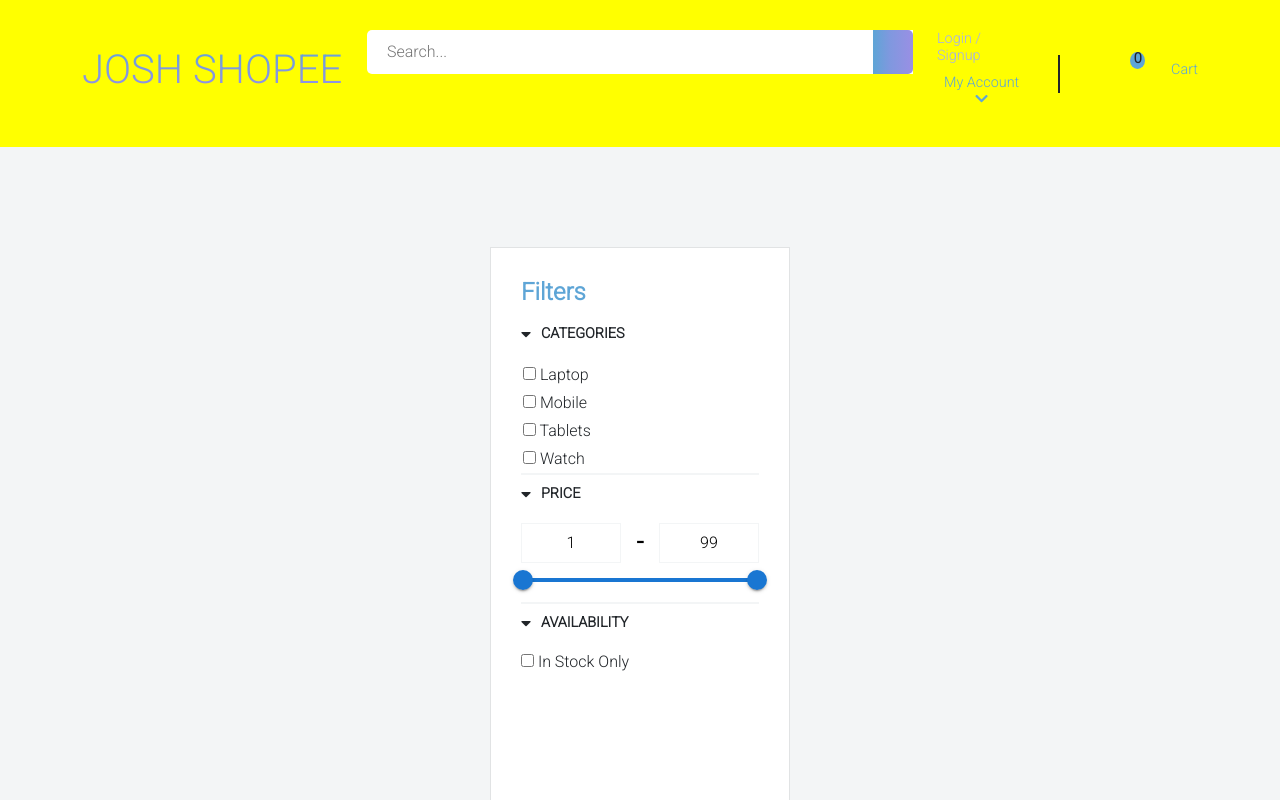
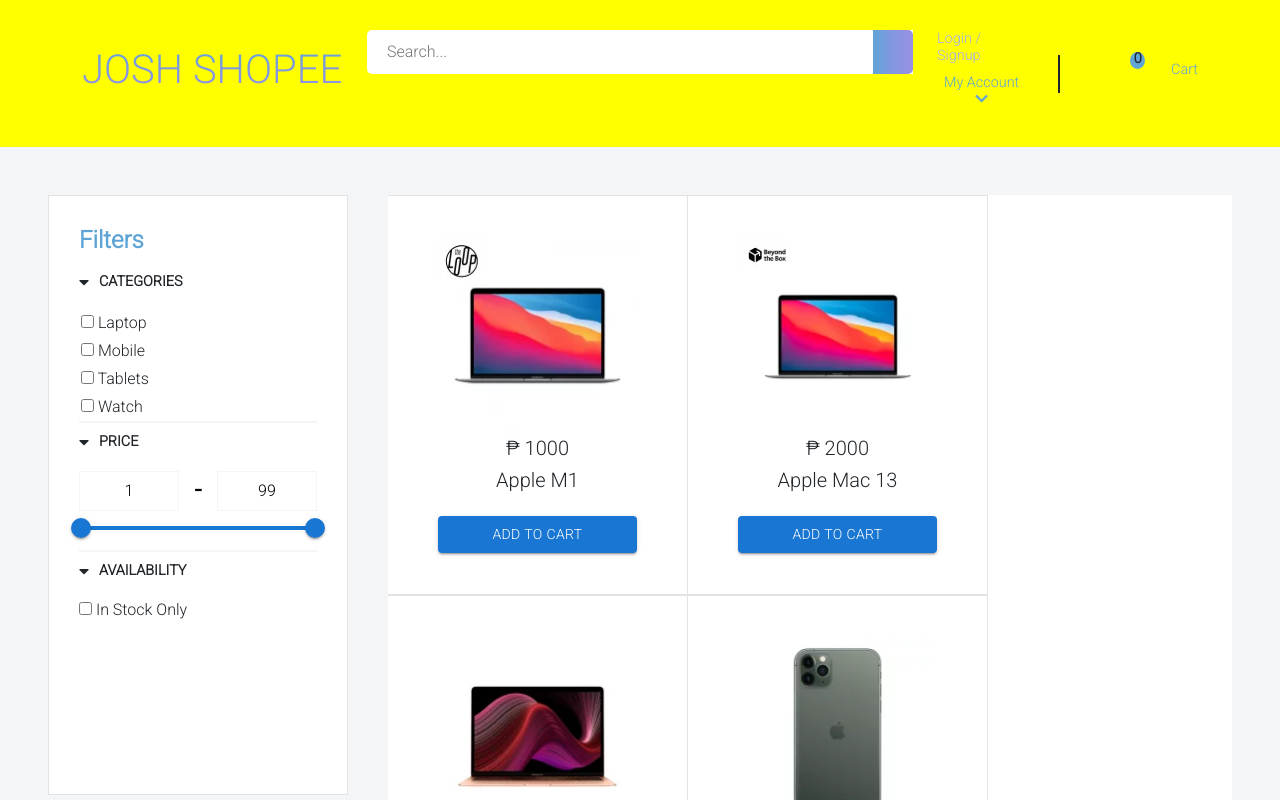
Before and after one commit to joshbenandiel/ecommerce, a React (Create React App) app: page /search in a window 1280 px wide. Shown: the top 800 px of the page. Built offline with nearby package versions, Linux system fonts and the light colour scheme.

Commit message:
search-alignment

```diff
--- a/src/components/Navbar.jsx
+++ b/src/components/Navbar.jsx
@@ -6,8 +6,6 @@
 import Autocomplete from '@mui/material/Autocomplete';
 import Chip from '@mui/material/Chip';
 import { Link } from "react-router-dom";
-
-
 import { useSelector } from 'react-redux'
 import { setUseProxies } from 'immer';
 import Search from './Search'
@@ -35,8 +33,6 @@
 
   const searchFilter = (e) => {
    setSearchTerm(e.target.value);
-   console.log(productsInCart);
-   console.log(searchTerm);
   }
 
   return (
--- a/src/components/Search.jsx
+++ b/src/components/Search.jsx
@@ -1,13 +1,23 @@
-import React from 'react'
+import React , { useState } from 'react'
 import Navbar from './Navbar'
 import Footer from './Footer'
+import SearchCategories from './SearchCategories'
 import SearchItems from './SearchItems'
+import '../styles/Search.css'
+
+
 
 const Search = () => {
+
   return (
     <div>
-      <Navbar/>
-      <SearchItems/>
+      <Navbar
+      />
+      <div className="search-main-wrapper d-flex p-5">
+        <SearchCategories/>
+        <SearchItems
+        />
+      </div>
       <Footer/>
     </div>
   )
--- /dev/null
+++ b/src/components/SearchCategories.jsx
@@ -0,0 +1,124 @@
+import React from 'react'
+import '../styles/SearchCategories.css'
+import Checkbox from '@mui/material/Checkbox';
+import { useState } from 'react'
+import Slider from '@mui/material/Slider';
+
+
+
+
+
+const SearchItemsCategories = () => {
+
+  const [categoriesDropDown , setCategoriesDropDown] = useState(false);
+  const [priceDropDown , setpriceDropDown] = useState(false);
+  const [availDropDown , setAvailDropDown] = useState(false);
+
+  const [value, setValue] = React.useState([1, 99]);
+
+  const handleChange = (event, newValue) => {
+    setValue(newValue);
+  };
+
+  return (
+    <div className="search-main-container">
+      <div className="filters-sections">
+        <h1 className="mb-3">Filters</h1>
+        {categoriesDropDown ?
+        <div className="categories-wrapper">
+          <div
+          onClick={()=> {
+            setCategoriesDropDown(!categoriesDropDown);
+          }}
+          className="categories-section d-flex">
+            <span><i class="fas fa-caret-up"></i></span>
+            <p className="categories-text">CATEGORIES</p>
+          </div>
+        </div>
+        :
+        <div className="categories-wrapper">
+          <div
+          onClick={()=> {
+            setCategoriesDropDown(!categoriesDropDown);
+          }}
+          className="categories-section d-flex">
+            <span><i class="fas fa-caret-down"></i></span>
+            <p className="categories-text">CATEGORIES</p>
+          </div>
+          <div className="categories-checkbox-items">
+            <li><input type="checkbox"/> Laptop</li>
+            <li><input type="checkbox"/> Mobile</li>
+            <li><input type="checkbox"/> Tablets</li>
+            <li><input type="checkbox"/> Watch</li>
+          </div>
+        </div>
+        }
+        {priceDropDown ?
+         <div className="price-wrapper">
+          <div
+          onClick={() => {
+            setpriceDropDown(!priceDropDown);
+          }}
+          className="price-section d-flex mt-2">
+              <span><i class="fas fa-caret-up"></i></span>
+              <p className="categories-text">PRICE</p>
+          </div>
+         </div>
+        :
+        <div className="price-wrapper">
+          <div
+          onClick={() => {
+            setpriceDropDown(!priceDropDown);
+          }}
+          className="price-section d-flex mt-2">
+              <span><i class="fas fa-caret-down"></i></span>
+              <p className="categories-text">PRICE</p>
+          </div>
+          <div className="d-flex justify-content-between align-items-center price-range">
+            <input className="range-input" value={value[0]}></input>
+            <h1 className="mt-2 text-black">-</h1>
+            <input className="range-input" value={value[1]}></input>
+          </div>
+          <Slider
+            getAriaLabel={() => ''}
+            value={value}
+            onChange={handleChange}
+            valueLabelDisplay="auto"
+          />
+        </div>
+        }
+        {availDropDown ?
+
+        <div className="avail-wrapper">
+          <div
+          onClick={()=> {
+            setAvailDropDown(!availDropDown)
+          }}
+          className="available-section d-flex mt-2">
+            <span><i class="fas fa-caret-up"></i></span>
+            <p className="categories-text">AVAILABILITY</p>
+          </div>
+        </div>
+        :
+
+        <div className="avail-wrapper">
+          <div
+          onClick={()=> {
+            setAvailDropDown(!availDropDown)
+          }}
+          className="available-section d-flex mt-2">
+            <span><i class="fas fa-caret-down"></i></span>
+            <p className="categories-text">AVAILABILITY</p>
+          </div>
+          <div className="avail-list">
+            <li><input type="checkbox"/> In Stock Only</li>
+          </div>
+        </div>
+        }
+
+      </div>
+    </div>
+  )
+}
+
+export default SearchItemsCategories
--- a/src/components/SearchItems.jsx
+++ b/src/components/SearchItems.jsx
@@ -1,123 +1,31 @@
-import React from 'react'
+import React, { useState } from 'react'
 import '../styles/SearchItems.css'
-import Checkbox from '@mui/material/Checkbox';
-import { useState } from 'react'
-import Slider from '@mui/material/Slider';
+import { useSelector } from 'react-redux'
+import Button from '@mui/material/Button';
+
+const SearchItems = ({searchTerm}) => {
 
 
-
-
-
-const SearchItems = () => {
-
-  const [categoriesDropDown , setCategoriesDropDown] = useState(false);
-  const [priceDropDown , setpriceDropDown] = useState(false);
-  const [availDropDown , setAvailDropDown] = useState(false);
-
-  const [value, setValue] = React.useState([1, 99]);
-
-  const handleChange = (event, newValue) => {
-    setValue(newValue);
-  };
+  const productsData = useSelector((state) => state.product.products);
 
   return (
-    <div className="search-main-container">
-      <div className="filters-sections">
-        <h1 className="mb-3">Filters</h1>
-        {categoriesDropDown ?
-        <div className="categories-wrapper">
-          <div
-          onClick={()=> {
-            setCategoriesDropDown(!categoriesDropDown);
-          }}
-          className="categories-section d-flex">
-            <span><i class="fas fa-caret-up"></i></span>
-            <p className="categories-text">CATEGORIES</p>
-          </div>
-        </div>
-        :
-        <div className="categories-wrapper">
-          <div
-          onClick={()=> {
-            setCategoriesDropDown(!categoriesDropDown);
-          }}
-          className="categories-section d-flex">
-            <span><i class="fas fa-caret-down"></i></span>
-            <p className="categories-text">CATEGORIES</p>
-          </div>
-          <div className="categories-checkbox-items">
-            <li><input type="checkbox"/> Laptop</li>
-            <li><input type="checkbox"/> Mobile</li>
-            <li><input type="checkbox"/> Tablets</li>
-            <li><input type="checkbox"/> Watch</li>
-          </div>
-        </div>
-        }
-        {priceDropDown ?
-         <div className="price-wrapper">
-          <div
-          onClick={() => {
-            setpriceDropDown(!priceDropDown);
-          }}
-          className="price-section d-flex mt-2">
-              <span><i class="fas fa-caret-up"></i></span>
-              <p className="categories-text">PRICE</p>
-          </div>
-         </div>
-        :
-        <div className="price-wrapper">
-          <div
-          onClick={() => {
-            setpriceDropDown(!priceDropDown);
-          }}
-          className="price-section d-flex mt-2">
-              <span><i class="fas fa-caret-down"></i></span>
-              <p className="categories-text">PRICE</p>
-          </div>
-          <div className="d-flex justify-content-between align-items-center price-range">
-            <input className="range-input" value={value[0]}></input>
-            <h1 className="mt-2 text-black">-</h1>
-            <input className="range-input" value={value[1]}></input>
-          </div>
-          <Slider
-            getAriaLabel={() => ''}
-            value={value}
-            onChange={handleChange}
-            valueLabelDisplay="auto"
-          />
-        </div>
-        }
-        {availDropDown ?
+    <>
+    <div className="search-items-container">
+      {productsData.map((item,key) => {
+          return (
+            <div className="search-items-wrapper">
+              <div className="search-items"key={key}>
+                  <img src={item.img} alt="item-picture"/>
+                  <h5>₱ {item.price}</h5>
+                  <h5>{item.series}</h5>
+                  <Button className="mt-3" variant="contained">Add to cart</Button>
+              </div>
+            </div>
+          )
+      })}
+    </div>
+    </>
 
-        <div className="avail-wrapper">
-          <div
-          onClick={()=> {
-            setAvailDropDown(!availDropDown)
-          }}
-          className="available-section d-flex mt-2">
-            <span><i class="fas fa-caret-down"></i></span>
-            <p className="categories-text">AVAILABILITY</p>
-          </div>
-        </div>
-        :
-
-        <div className="avail-wrapper">
-          <div
-          onClick={()=> {
-            setAvailDropDown(!availDropDown)
-          }}
-          className="available-section d-flex mt-2">
-            <span><i class="fas fa-caret-down"></i></span>
-            <p className="categories-text">AVAILABILITY</p>
-          </div>
-          <div className="avail-list">
-            <li><input type="checkbox"/> In Stock Only</li>
-          </div>
-        </div>
-        }
-
-      </div>
-    </div>
   )
 }
 
--- /dev/null
+++ b/src/styles/Search.css
@@ -0,0 +1,6 @@
+.search-main-wrapper {
+  background-color: #F3F5F6;
+  width: 100%;
+  height: auto;
+
+}
--- /dev/null
+++ b/src/styles/SearchCategories.css
@@ -0,0 +1,71 @@
+.search-main-container {
+  height: 100vh;
+  display: flex;
+  justify-content: center;
+  margin-right: 40px;
+}
+.filters-sections {
+  background-color: #fff;
+  height: 600px;
+  width: 300px;
+  border: 1px solid #E1E3E4;
+  padding: 30px;
+}
+
+.filters-sections h1 {
+  font-size: 1.5rem;
+  font-weight: bold;
+  color: rgb(94,165,214);
+}
+
+.categories-text {
+  font-weight: bold;
+  font-size: 0.9em;
+  margin-left: 10px;
+}
+
+.categories-section {
+  height: auto;
+  cursor: pointer;
+
+}
+
+.categories-wrapper {
+  height: auto;
+  border-bottom: 2px solid #F3F5F6;
+}
+
+.categories-checkbox-items {
+  display: flex;
+  flex-direction: column;
+}
+
+.categories-checkbox-items li {
+  list-style: none;
+  margin: 2px;
+}
+
+.price-section {
+ cursor: pointer;
+
+}
+.range-input {
+  height: 40px;
+  background-color: #fff;
+  width: 100px;
+  border: 1px solid #F3F5F6;
+  text-align: center;
+}
+
+.price-wrapper {
+  border-bottom: 2px solid #F3F5F6;
+}
+
+
+.avail-list li {
+  list-style: none;
+}
+
+.available-section {
+  cursor: pointer;
+}
--- a/src/styles/SearchItems.css
+++ b/src/styles/SearchItems.css
@@ -1,73 +1,22 @@
-.search-main-container {
-  height: 100vh;
-  background-color: #F3F5F6;
-  width: 100%;
+.search-items-container {
+  background-color: #fff;
   display: flex;
-  justify-content: center;
-  align-items: center;
-}
-.filters-sections {
-  background-color: #fff;
-  height: 600px;
-  width: 300px;
-  border: 1px solid #E1E3E4;
-  padding: 30px;
+  width: auto;
+  flex-wrap: wrap;
 }
 
-.filters-sections h1 {
-  font-size: 1.5rem;
-  font-weight: bold;
-  color: rgb(94,165,214);
-}
-
-.categories-text {
-  font-weight: bold;
-  font-size: 0.9em;
-  margin-left: 10px;
-}
-
-.categories-section {
-  height: auto;
-  cursor: pointer;
+.search-items-wrapper {
 
 }
 
-.categories-wrapper {
-  height: auto;
-  border-bottom: 2px solid #F3F5F6;
-}
-
-.categories-checkbox-items {
+.search-items {
   display: flex;
+  justify-content: center;
   flex-direction: column;
-}
-
-.categories-checkbox-items li {
-  list-style: none;
-  margin: 2px;
-}
-
-.price-section {
- cursor: pointer;
-
-}
-.range-input {
-  height: 40px;
-  background-color: #fff;
-  width: 100px;
-  border: 1px solid #F3F5F6;
+  border: 1px solid #E1E3E4;
+  border-left: none;
+  width: 300px;
+  height: 400px;
+  padding: 50px;
   text-align: center;
 }
-
-.price-wrapper {
-  border-bottom: 2px solid #F3F5F6;
-}
-
-
-.avail-list li {
-  list-style: none;
-}
-
-.available-section {
-  cursor: pointer;
-}
```
